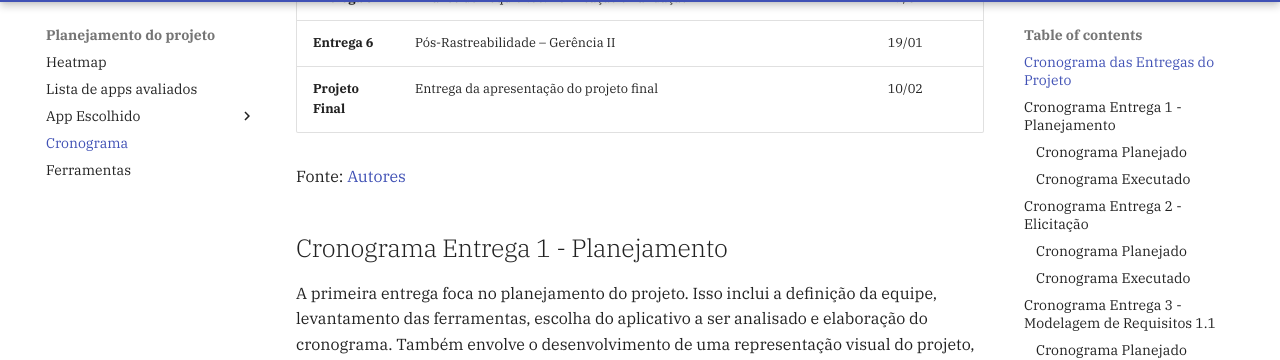
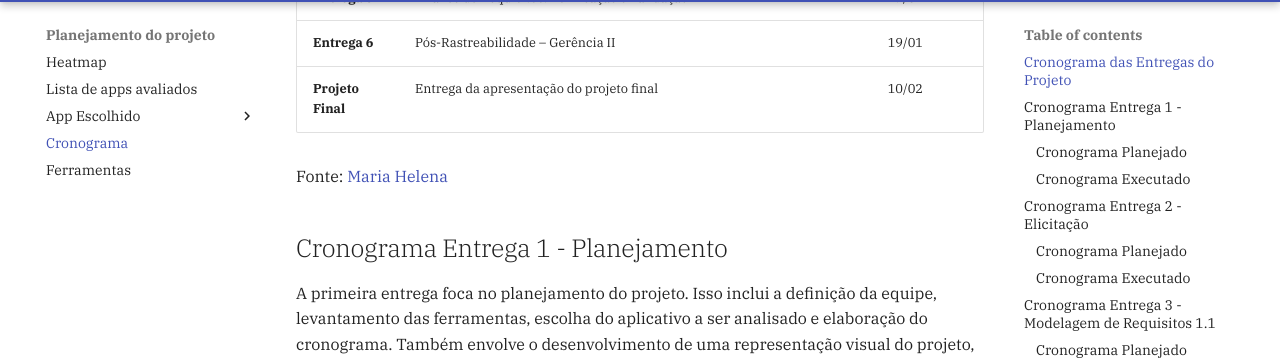
Before and after one commit to Requisitos-de-Software/2024.2-Grupo05, an MkDocs documentation site: the page built from docs/Planejamento-do-projeto/cronograma.md, in a window 1280 px wide and 1400 px high, scrolled down 877 px. Shown: the part 94-454 px from the top of the window. Built offline with MkDocs 1.6.1 and Material for MkDocs 9.7.7, drawn with Linux system fonts in a browser that asks for light colours; comment, search, counter and statistics services are not loaded; some of the changed text lies outside the part shown.

Commit message:
fix: mudando nome dos autores das tabelas

```diff
--- a/docs/Planejamento-do-projeto/cronograma.md
+++ b/docs/Planejamento-do-projeto/cronograma.md
@@ -49,7 +49,7 @@ O cronograma estabelece a organização temporal de todas as atividades prevista
     </tr>
   </tbody>
 </table>
-Fonte: [Autores](../index.md)
+Fonte: [Maria Helena](https://github.com/MariaCHelena)
 
 ## Cronograma Entrega 1 - Planejamento
 A primeira entrega foca no planejamento do projeto. Isso inclui a definição da equipe, levantamento das ferramentas, escolha do aplicativo a ser analisado e elaboração do cronograma. Também envolve o desenvolvimento de uma representação visual do projeto, como o Rich Picture, para facilitar o entendimento das principais partes interessadas.
@@ -158,7 +158,7 @@ A primeira entrega foca no planejamento do projeto. Isso inclui a definição da
     </tr>
   </tbody>
 </table>
-Fonte: [Autores](../index.md)
+Fonte: [Maria Helena](https://github.com/MariaCHelena)
 
 ### Cronograma Executado
 <br>
@@ -265,7 +265,7 @@ Fonte: [Autores](../index.md)
     </tr>
   </tbody>
 </table>
-Fonte: [Autores](../index.md)
+Fonte: [Maria Helena](https://github.com/MariaCHelena)
 
 ## Cronograma Entrega 2 - Elicitação
 Nesta fase, ocorre a elicitação e priorização dos requisitos. As técnicas de elicitação e priorização são selecionadas e aplicadas para definir claramente os perfis de usuários e as necessidades do projeto. Essa etapa é crucial para garantir que todos os requisitos essenciais sejam capturados de forma clara e organizada.
@@ -350,7 +350,7 @@ Nesta fase, ocorre a elicitação e priorização dos requisitos. As técnicas d
     </tr>
   </tbody>
 </table>
-Fonte: [Autores](../index.md)
+Fonte: [Maria Helena](https://github.com/MariaCHelena)
 
 ### Cronograma Executado
 <br>
@@ -433,7 +433,7 @@ Fonte: [Autores](../index.md)
     </tr>
   </tbody>
 </table>
-Fonte: [Autores](../index.md)
+Fonte: [Maria Helena](https://github.com/MariaCHelena)
 
 ## Cronograma Entrega 3 - Modelagem de Requisitos 1.1
 A terceira entrega concentra-se na modelagem dos requisitos por meio de cenários, léxicos, casos de uso e especificações suplementares. Esta etapa visa documentar o comportamento esperado do sistema e detalhar os requisitos de maneira formal.
@@ -494,7 +494,7 @@ A terceira entrega concentra-se na modelagem dos requisitos por meio de cenário
     </tr>
   </tbody>
 </table>
-Fonte: [Autores](../index.md)
+Fonte: [Maria Helena](https://github.com/MariaCHelena)
 
 ### Cronograma Executado
 <br>
@@ -553,7 +553,7 @@ Fonte: [Autores](../index.md)
     </tr>
   </tbody>
 </table>
-Fonte: [Autores](../index.md)
+Fonte: [Maria Helena](https://github.com/MariaCHelena)
 
 ## Cronograma Entrega 4 - Modelagem de Requisitos 1.2
 A quarta entrega adota uma abordagem ágil para a modelagem de requisitos, utilizando histórias de usuário e backlog. Isso permite uma adaptação mais flexível aos requisitos, proporcionando uma visão iterativa e incremental do desenvolvimento do projeto.
@@ -606,7 +606,7 @@ A quarta entrega adota uma abordagem ágil para a modelagem de requisitos, utili
     </tr>
   </tbody>
 </table>
-Fonte: [Autores](../index.md)
+Fonte: [Maria Helena](https://github.com/MariaCHelena)
 
 ### Cronograma Executado
 <br>
@@ -657,7 +657,7 @@ Fonte: [Autores](../index.md)
     </tr>
   </tbody>
 </table>
-Fonte: [Autores](../index.md)
+Fonte: [Maria Helena](https://github.com/MariaCHelena)
 
 ## Cronograma Entrega 5 - Análise de Requisitos
 Aqui, a ênfase é na Verificação e Validação dos requisitos coletados. Este é o momento de garantir que os requisitos estejam completos, consistentes e que o sistema esteja alinhado com as expectativas dos usuários.
@@ -710,7 +710,7 @@ Aqui, a ênfase é na Verificação e Validação dos requisitos coletados. Este
     </tr>
   </tbody>
 </table>
-Fonte: [Autores](../index.md)
+Fonte: [Maria Helena](https://github.com/MariaCHelena)
 
 ### Cronograma Executado
 <br>
@@ -761,7 +761,7 @@ Fonte: [Autores](../index.md)
     </tr>
   </tbody>
 </table>
-Fonte: [Autores](../index.md)
+Fonte: [Maria Helena](https://github.com/MariaCHelena)
 
 ## Cronograma Entrega 6 - Pós-Rastreabilidade
 Nesta fase, a pós-rastreabilidade e a gestão avançada dos requisitos são abordados, permitindo que o projeto mantenha uma trilha clara de cada requisito ao longo do desenvolvimento e possibilite um acompanhamento eficiente das mudanças.
@@ -814,7 +814,7 @@ Nesta fase, a pós-rastreabilidade e a gestão avançada dos requisitos são abo
     </tr>
   </tbody>
 </table>
-Fonte: [Autores](../index.md)
+Fonte: [Maria Helena](https://github.com/MariaCHelena)
 
 ### Cronograma Executado
 <br>
@@ -865,7 +865,7 @@ Fonte: [Autores](../index.md)
     </tr>
   </tbody>
 </table>
-Fonte: [Autores](../index.md)
+Fonte: [Maria Helena](https://github.com/MariaCHelena)
 
 ## Cronograma Entrega Final
 A última etapa do cronograma é a entrega do projeto final, culminando na apresentação do trabalho desenvolvido.
@@ -910,7 +910,7 @@ A última etapa do cronograma é a entrega do projeto final, culminando na apres
     </tr>
   </tbody>
 </table>
-Fonte: [Autores](../index.md)
+Fonte: [Maria Helena](https://github.com/MariaCHelena)
 
 ### Cronograma Executado
 <br>
@@ -953,7 +953,7 @@ Fonte: [Autores](../index.md)
     </tr>
   </tbody>
 </table>
-Fonte: [Autores](../index.md)
+Fonte: [Maria Helena](https://github.com/MariaCHelena)
 
 ## Histórico de versões
 | Versão | Data       | Descrição | Autor     |       Revisor         |
```
